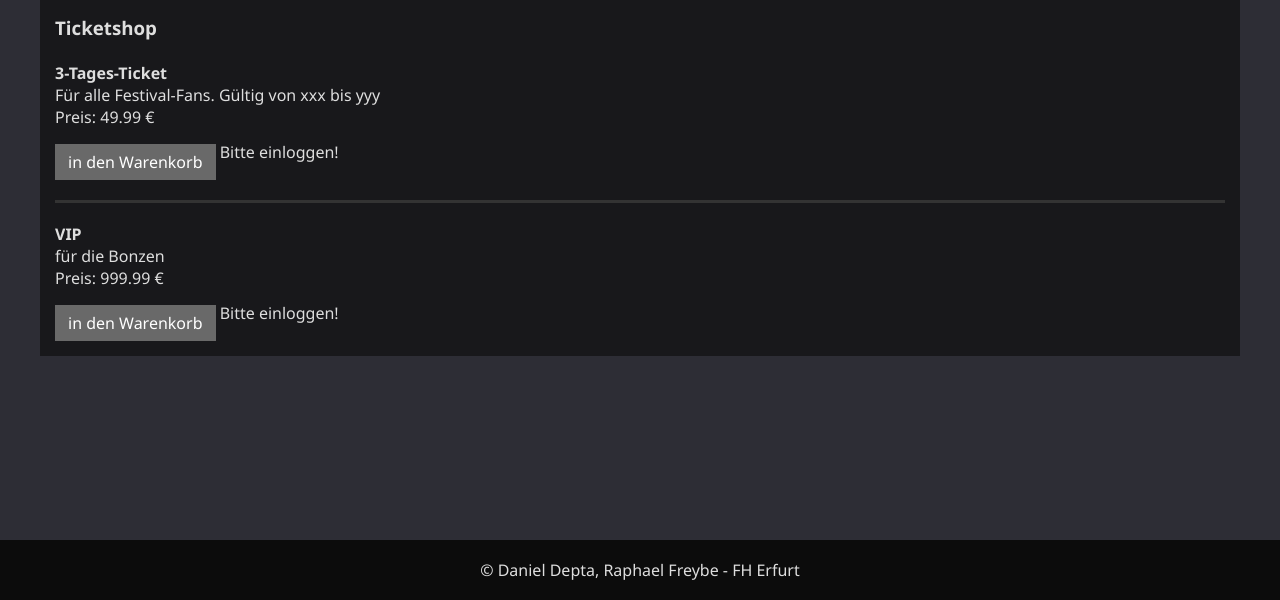
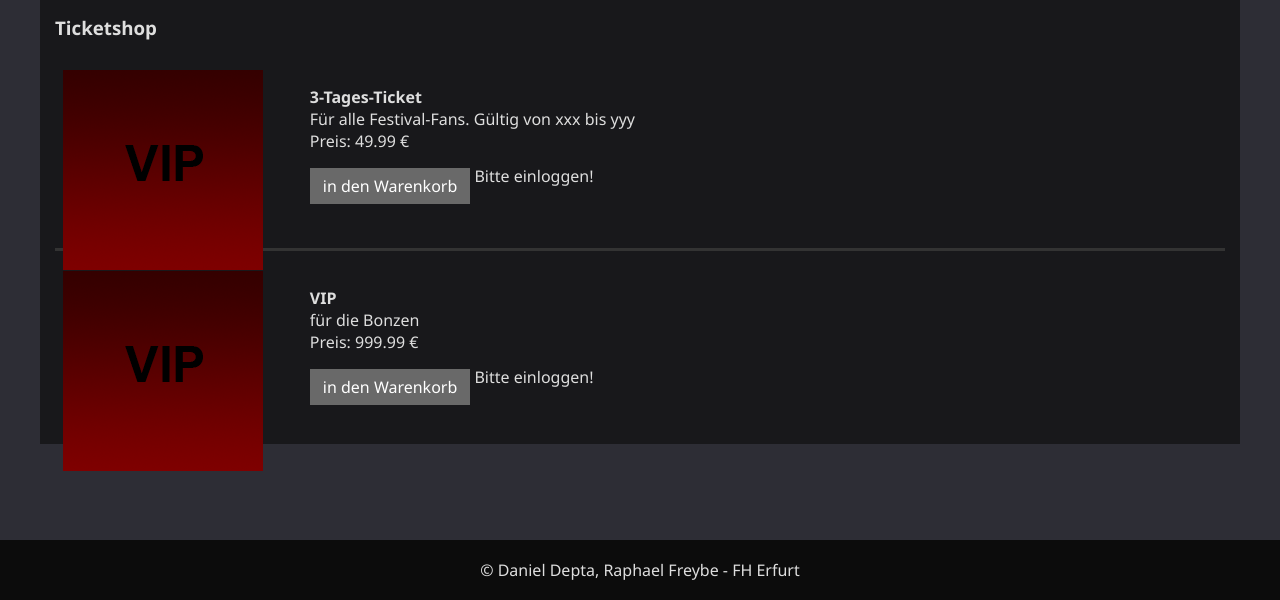
Before and after one commit to fh-erfurt/bord-festival-website, a PHP site: page /?a=ticketshop in a window 1280 px wide. Shown: the part 200-800 px from the top of the page. Run offline with PHP 8.4, Linux system fonts and the light colour scheme; data comes from the database, SQL or seed files in the repository; some libraries are stand-ins or nearby versions.

Commit message:
Version 0.1 of ticketshop image

```diff
--- a/assets/css/layout.css
+++ b/assets/css/layout.css
@@ -338,7 +338,21 @@ main {}
     background: #0c0c0c;
 }
 
-.ticket {}
+.ticket {
+    clear: both;
+    overflow: hidden;
+    display: flex;
+    padding: 0.5em;
+}
+.item-image {
+    position: absolute;
+    width: 20%;
+}
+.item-details {
+  padding: 1em;
+  width: 80%;
+  margin-left: 20%;
+}
 
 .ticket.border-top {
     border-top: 3px solid #333;
--- a/src/database/festival.sql
+++ b/src/database/festival.sql
@@ -62,6 +62,7 @@ CREATE TABLE tickets
   NAME varchar(100) NOT NULL,
   DESCRIPTION varchar(500) NOT NULL,
   PRICE decimal(6,2) NOT NULL,
+  IMAGEURL varchar(100) NOT NULL,
   CONSTRAINT tickets_pk PRIMARY KEY (TICKETID),
   CONSTRAINT ticketname_uq UNIQUE (NAME)
 );
--- a/views/pages/ticketshop.php
+++ b/views/pages/ticketshop.php
@@ -59,6 +59,10 @@
                         <?php
                     }
                     ?>
+                    <div class="float-left item-image">
+                        <img class="" src="assets/img/ticket_VIP.png" />
+                    </div>
+                    <div class="float-left item-details">
                     <h4 class="ticket-name"><?php echo $ticket['NAME']; ?></h4>
                     <p class="ticket-description">
                         <?php echo $ticket['DESCRIPTION']; ?>
@@ -86,12 +90,13 @@
                     ?>
                     <p>Preis: <?php echo $ticket['PRICE']; ?> €</p>
                     <button class="btn btn-disabled" disabled>in den Warenkorb</button> Bitte einloggen!
-                </div>
                     <?php
                     }
 
                     $i++;
                     ?>
+                    </div>
+                    </div>
                 <?php
                 }
             }
```
Also changed, not shown: assets/img/ticket_vip.png (added).
